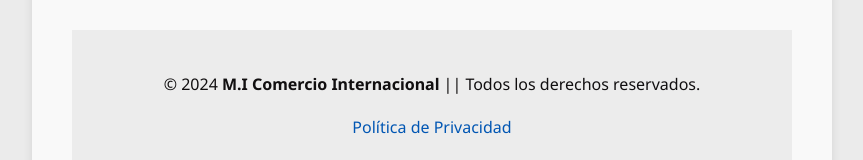
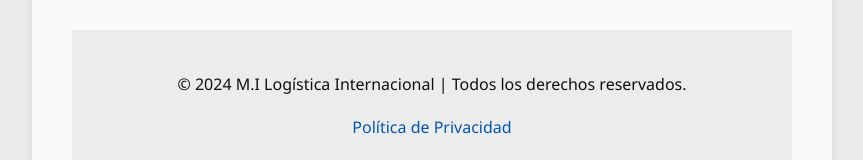
Before and after one commit to franuncal/LANDING-MICOMEX, a React (Vite) app: page /privacy-policy in a window 1280 px wide. Shown: the part 1856-2016 px from the top of the page, without its empty margins (208-1071 px from the left). Built offline with nearby package versions, Linux system fonts and the light colour scheme.

Commit message:
actualizando footer

```diff
--- a/src/components/Footer/Footer.jsx
+++ b/src/components/Footer/Footer.jsx
@@ -6,7 +6,7 @@
     <footer className="footer">
       <div className="footer-content">
         <p>
-          &copy; 2024 <strong>M.I Comercio Internacional</strong> || Todos los
+          © {new Date().getFullYear()} M.I Logística Internacional | Todos los
           derechos reservados.
         </p>
         <p>
```
